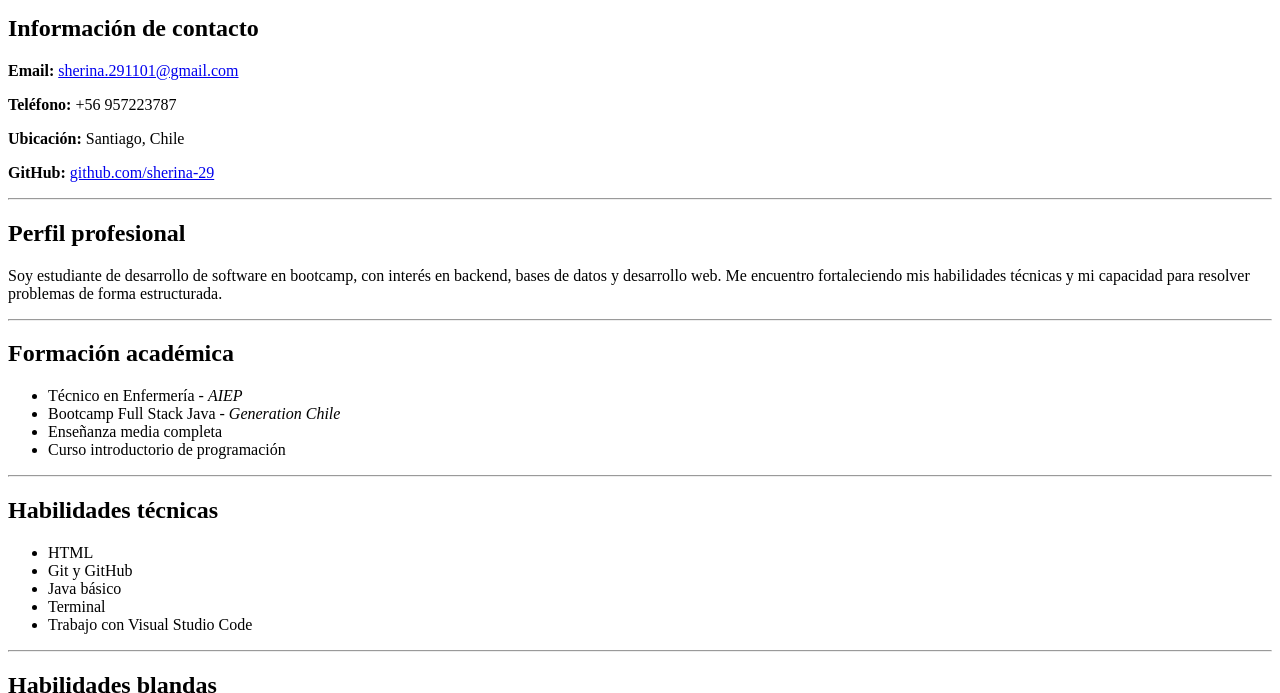
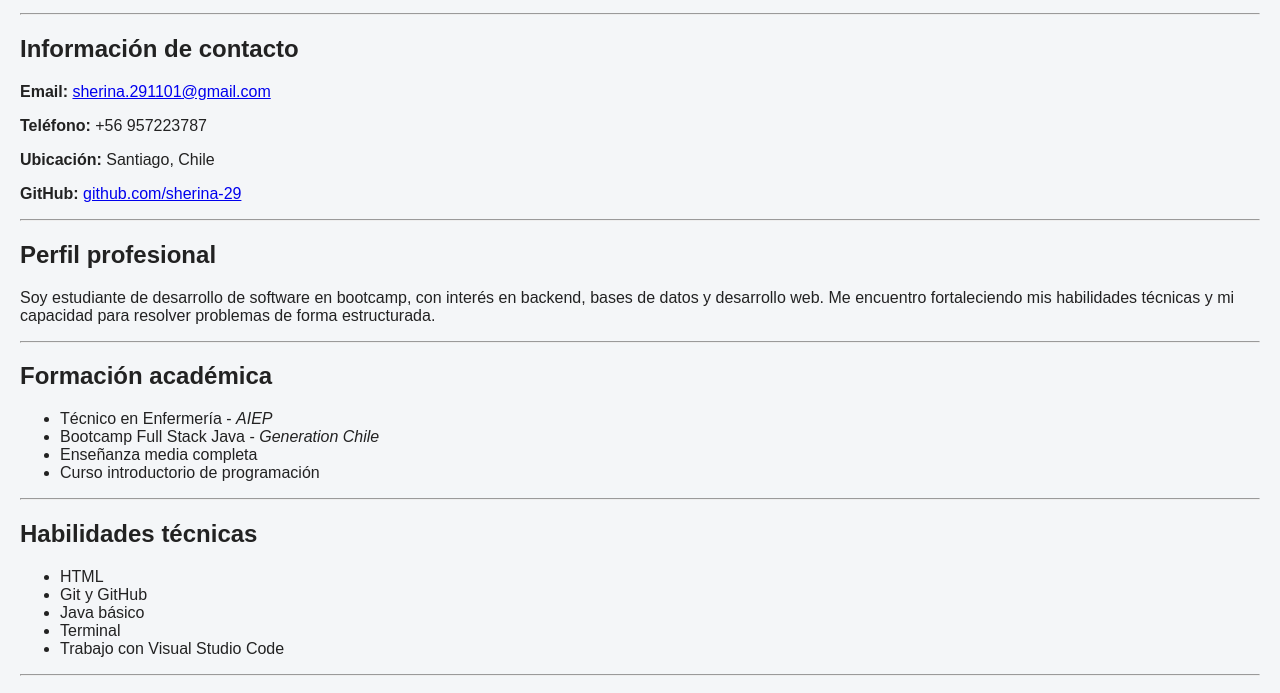
Before and after one commit to sherina-29/Mi-CV-html, a plain HTML site: page index.html in a window 1280 px wide. Shown: the part 121-814 px from the top of the page. Drawn offline with Linux system fonts and the light colour scheme.

Commit message:
Feat: Conectando css y estilos base

```diff
--- a/index.html
+++ b/index.html
@@ -3,6 +3,7 @@
 <head>
   <meta charset="UTF-8">
   <title>CV de Sherina Ponce de León</title>
+  <link rel="stylesheet" href="styles.css">
 </head>
 <body>
   <header>
--- /dev/null
+++ b/styles.css
@@ -0,0 +1,7 @@
+body {
+  font-family: Arial, sans-serif;
+  background-color: #f4f6f8;
+  color: #222;
+  margin: 0;
+  padding: 20px;
+}
```
